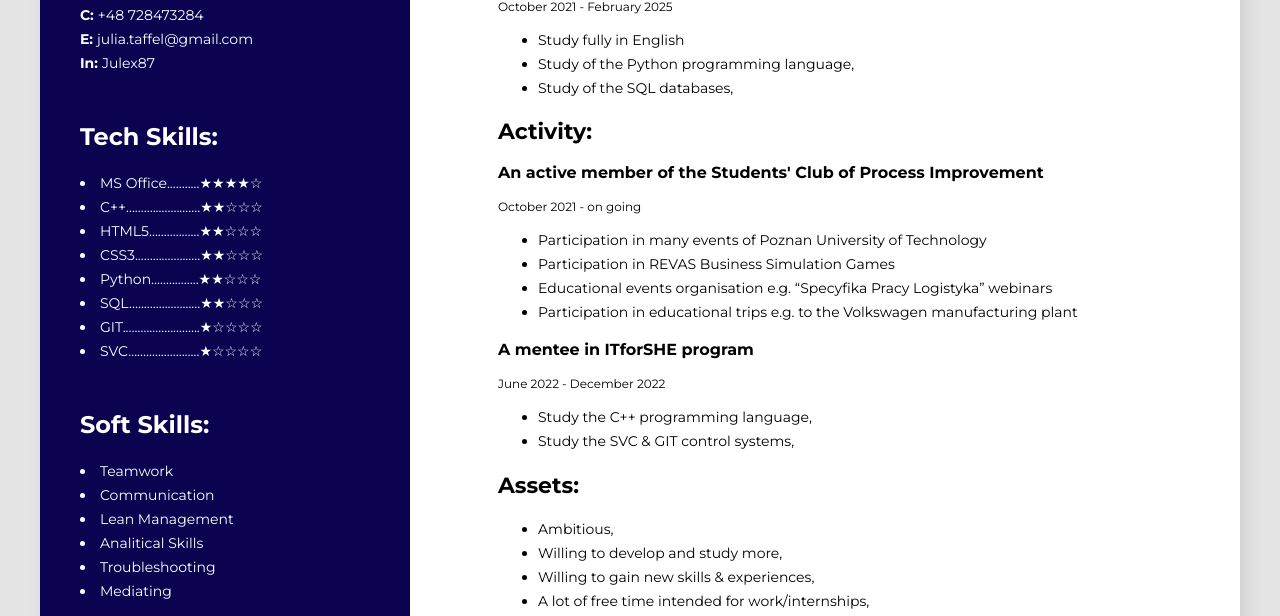
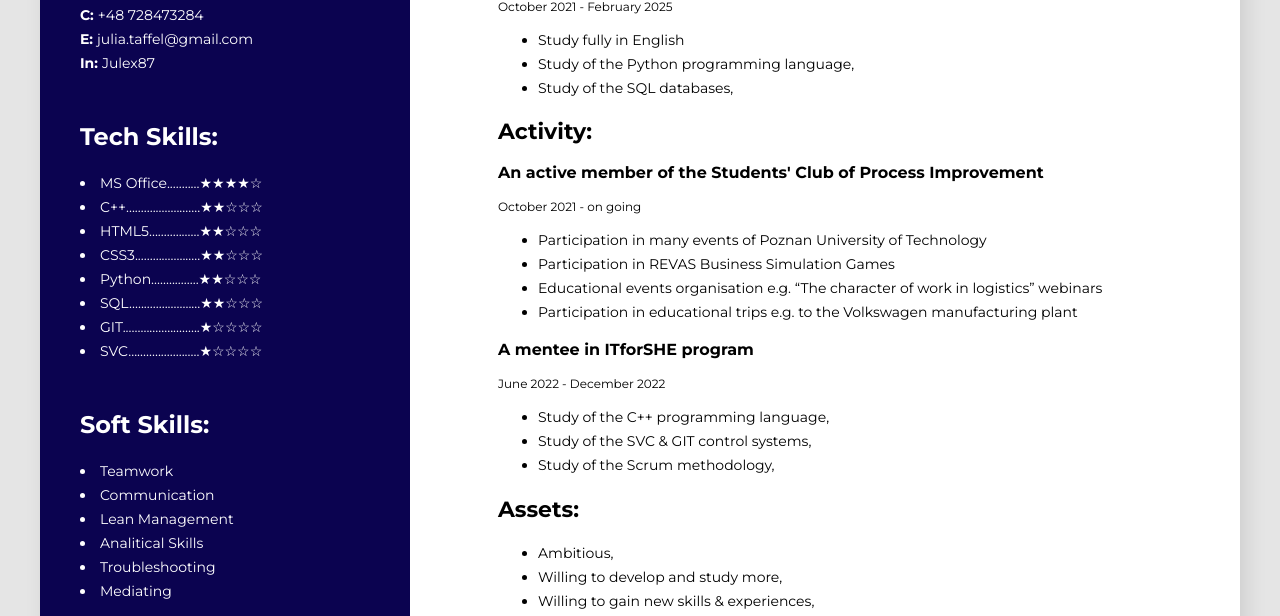
Before and after one commit to julia-taffel/julia-taffel.github.io, a plain HTML site: page index.html in a window 1280 px wide. Shown: the part 600-1216 px from the top of the page. Drawn offline with Linux system fonts and the light colour scheme.

Commit message:
Update index.html

```diff
--- a/index.html
+++ b/index.html
@@ -67,8 +67,7 @@
                             Participation in REVAS Business Simulation Games
                         </li>
                         <li>
-                            Educational events organisation e.g. “Specyfika
-                            Pracy Logistyka” webinars
+                            Educational events organisation e.g. “The character of work in logistics” webinars
                         </li>
                         <li>
                             Participation in educational trips e.g. to the
@@ -78,8 +77,9 @@
                     <h3 class="third-header">A mentee in ITforSHE program</h3>
                     <p class="dates">June 2022 - December 2022</p>
                     <ul class="list">
-                        <li>Study the C++ programming language,</li>
-                        <li>Study the SVC & GIT control systems,</li>
+                        <li>Study of the C++ programming language,</li>
+                        <li>Study of the SVC & GIT control systems,</li>
+                        <li>Study of the Scrum methodology,</li>
                     </ul>
                 </div>
                 <div>
```
